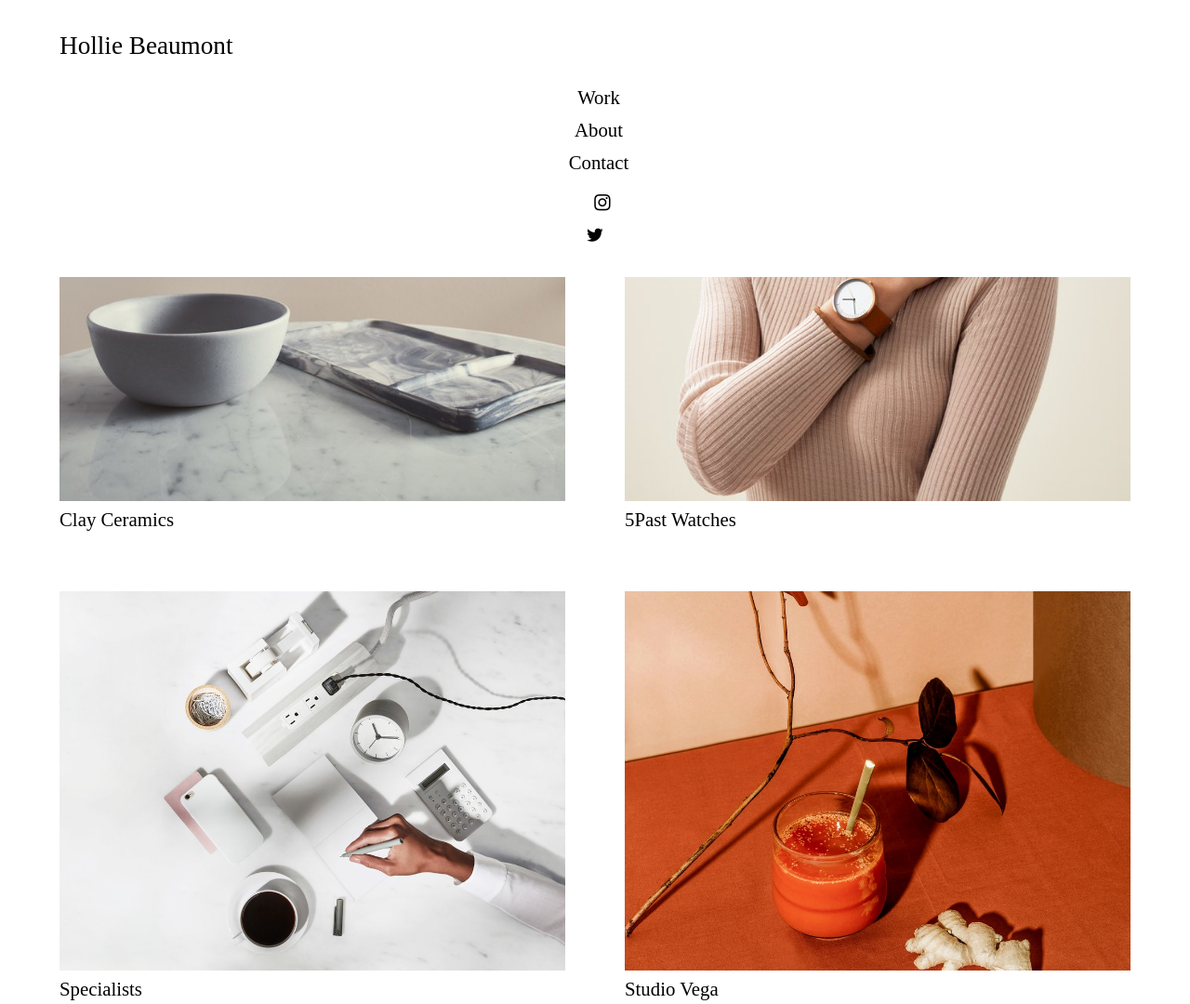
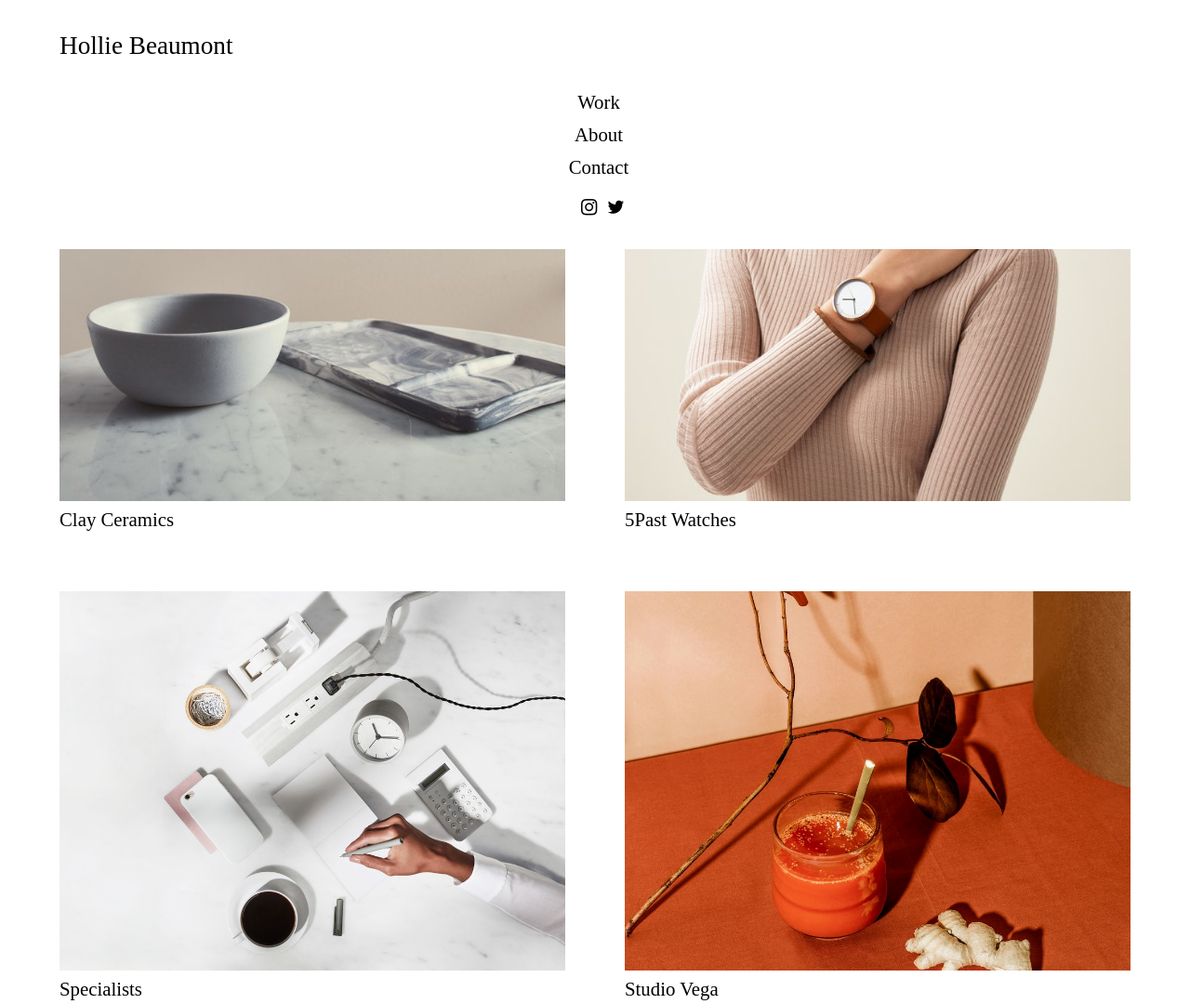
Before and after one commit to michaelasorelova/holliebeaumont, an Eleventy site: page index.html in a window 1280 px wide. Shown: the top 1080 px of the page at 93% size. Built offline with nearby package versions, Linux system fonts and the light colour scheme; Eleventy itself is replaced by a stand-in of ours; files that its build step writes are made by us from their sources; a web font is replaced by a local one.

Commit message:
final commit

```diff
--- a/_includes/layout.njk
+++ b/_includes/layout.njk
@@ -12,16 +12,18 @@
 <body>
     <div class="wrapper">
         <header class="header">
-            <nav class="nav">
-                <a class="nav__logo" href="/">Hollie Beaumont</a>
-                <i class="nav__toggle hamburger uil uil-bars"></i>
-                <ul class="menu active">
-                    <li class="menu__item work"><a href="/">Work</a></li>
-                    <li class="menu__item about"><a href="/about/">About</a></li>
-                    <li class="menu__item contact"><a href="/contact/">Contact</a></li>
-                    <li class="menu__item instagram"><a href="https://www.instagram.com/" target="_blank"><i class="uil uil-instagram"></i></a></li>
-                    <li class="menu__item twitter"><a href="https://www.twitter.com/" target="_blank"><i class="uil uil-twitter"></i></a></li>
-                </ul>
+            <a class="header__logo" href="/">Hollie Beaumont</a>
+            <i class="header__toggle hamburger uil uil-bars"></i>
+            <nav class="nav active">
+                <div class="nav__list">
+                    <a class="list__item work" href="/">Work</a>
+                    <a class="list__item about" href="/about/">About</a>
+                    <a class="list__item contact" href="/contact/">Contact</a>
+                </div>
+                <div class="nav__action">
+                    <a class="action__item instagram" href="https://www.instagram.com/" target="_blank"><i class="uil uil-instagram"></i></a>
+                    <a class="action__item twitter" href="https://www.twitter.com/" target="_blank"><i class="uil uil-twitter"></i></a>
+                </div>
             </nav>
         </header>
         <main class="main">
--- a/css/style.scss
+++ b/css/style.scss
@@ -50,10 +50,6 @@ h2 {
 h3 {
     font-size: 2.3rem;
     font-weight: 400;
-}
-
-li {
-    list-style-type: none;
 }
 
 /* Reusable */
@@ -159,10 +155,87 @@ img {
 /* Header */
 
 .header {
+    display: flex;
+    justify-content: space-between;
+    position: relative;
     padding-top: 2rem;
     padding-bottom: 2rem;
 }
 
+.header__logo {
+    font-size: 1.7rem;
+    z-index: 1;
+}
+
+.header__toggle {
+    font-size: 1.7rem;
+    z-index: 1;
+
+    @media only screen and (min-width: $tablet) {
+        display: none;
+    }
+}
+
+.nav {
+    display: none;
+    font-family: 'Quattrocento', serif;
+
+    @media only screen and (min-width: $tablet) {
+        display: flex;
+        justify-content: space-between;
+        align-items: center;
+    }
+
+    .list__item {
+        @media only screen and (min-width: $tablet) {
+            margin-left: 0.5rem;
+        }
+    }
+
+    .instagram {
+        @media only screen and (min-width: $tablet) {
+            margin-left: 1rem;
+        }
+    }
+}
+
+.nav.active {
+    display: flex;
+    align-items: center;
+    flex-direction: column;
+    justify-content: space-between;
+    position: absolute;
+    width: 100%;
+    padding-top: inherit;
+    padding-bottom: inherit;
+    background-color: $white;
+
+    .nav__list {
+        display: flex;
+        align-items: center;
+        flex-direction: column;
+        justify-content: space-between;
+        padding-top: 2rem;
+        padding-bottom: 1rem;
+    }
+
+    .work, .about {
+        margin-bottom: 0.5rem;
+    }
+
+    .nav__action {
+        display: flex;
+        align-items: center;
+        flex-direction: row;
+        justify-content: center;
+    }
+
+    .twitter {
+        margin-left: 0.5rem;
+    }
+}
+
+/*
 .nav {
     display: flex;
     position: relative;
@@ -228,7 +301,7 @@ img {
         margin: 0;
     }
 }
-
+*/
 /* Work */
 
 .portfolio {
--- a/script.js
+++ b/script.js
@@ -1,5 +1,5 @@
 window.addEventListener("load", () => {
-    const menu = document.querySelector(".menu");
+    const menu = document.querySelector(".nav");
     const toggle = document.querySelector(".hamburger");
 
     toggle.addEventListener("click", () => {
```
Also changed, not shown: css/style.css.
